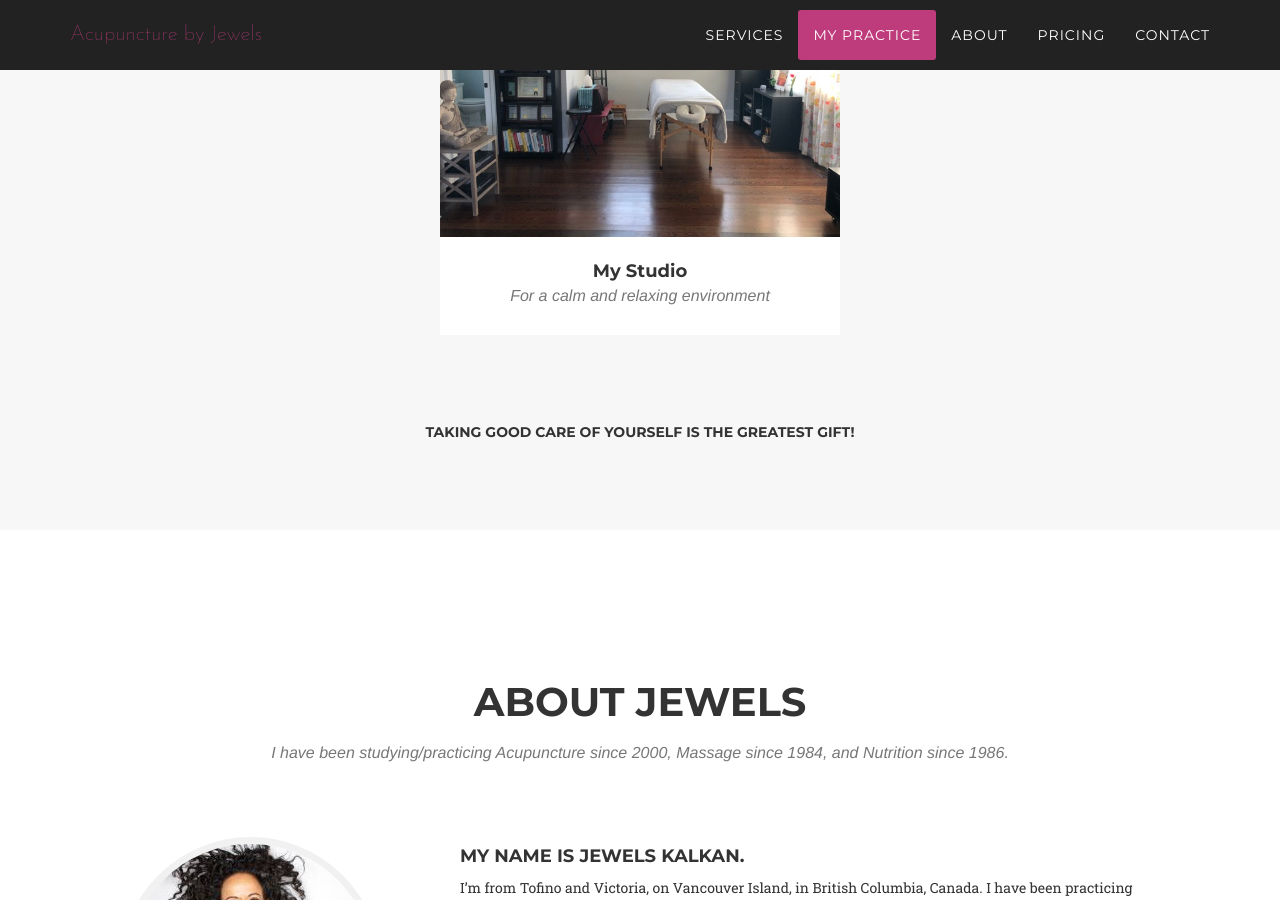
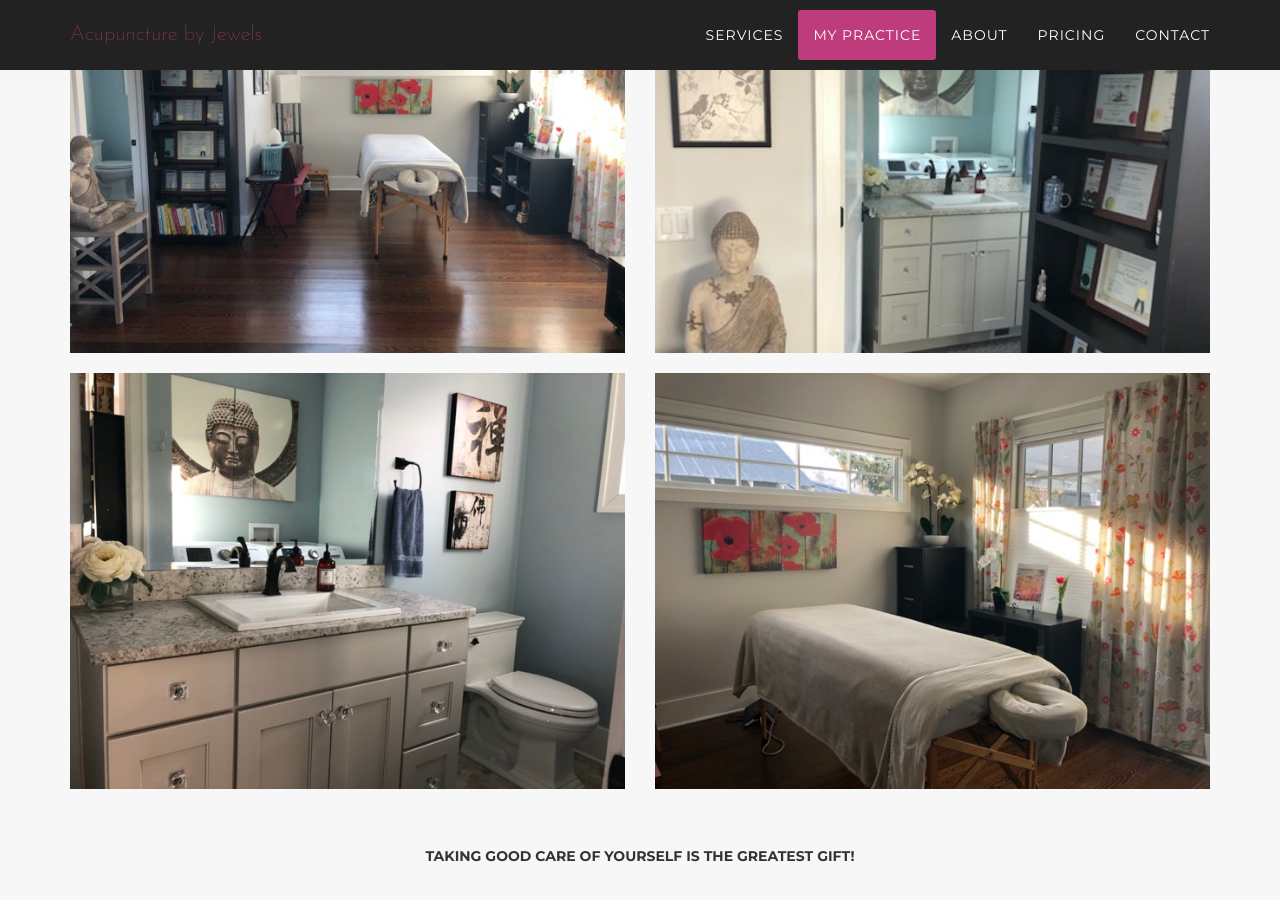
Before and after one commit to asimpletune/acupuncturebyjewels, a Jekyll site: the page built from pages/index.html, in a window 1280 px wide and 900 px high, scrolled down 2333 px. Built offline with Jekyll 4.4.1, drawn with Linux system fonts in a browser that asks for light colours; some web fonts are replaced.

Commit message:
Add more pictures of practice

```diff
--- a/pages/index.html
+++ b/pages/index.html
@@ -71,16 +71,19 @@ permalink: /index.html
             </div>
         </div>
         <div class="row gallery">
-            <div class="col-md-12 col-sm-12 portfolio-item">
-                <a href="#portfolioModal2" class="portfolio-link" data-toggle="modal">
-                    <div class="portfolio">
-                    </div>
-                    <img src="{{ site.url }}/images/studio/IMG_9152.jpg" class="img-responsive" alt="">
-                </a>
-                <div class="portfolio-caption">
-                    <h4>My Studio</h4>
-                    <p class="text-muted">For a calm and relaxing environment</p>
-                </div>
+            <div  class="col-sm-6">
+                <img src="{{ site.url }}/images/studio/IMG_9152.jpg" class="img-responsive" alt="">
+            </div>
+            <div  class="col-sm-6">
+                <img src="{{ site.url }}/images/studio/IMG_9158.jpg" class="img-responsive" alt="">
+            </div>
+        </div>
+        <div class="row gallery">
+            <div  class="col-sm-6">
+                <img src="{{ site.url }}/images/studio/IMG_9159.jpg" class="img-responsive" alt="">
+            </div>
+            <div  class="col-sm-6">
+                <img src="{{ site.url }}/images/studio/IMG_9156.jpg" class="img-responsive" alt="">
             </div>
         </div>
         <div class="row footing">
```
Also changed, not shown: images/studio/IMG_9158.jpg.
